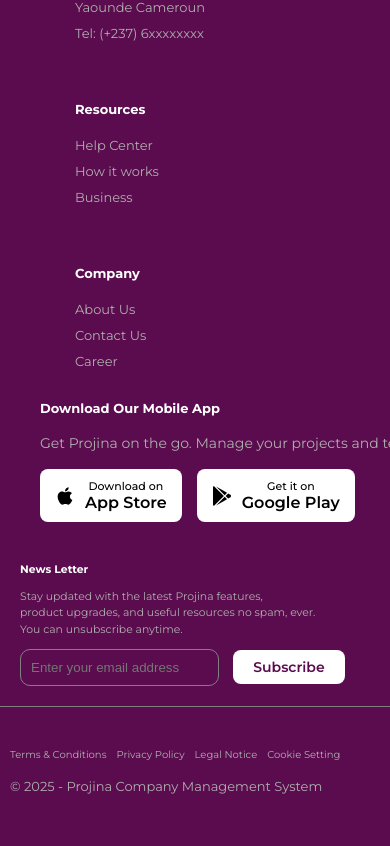
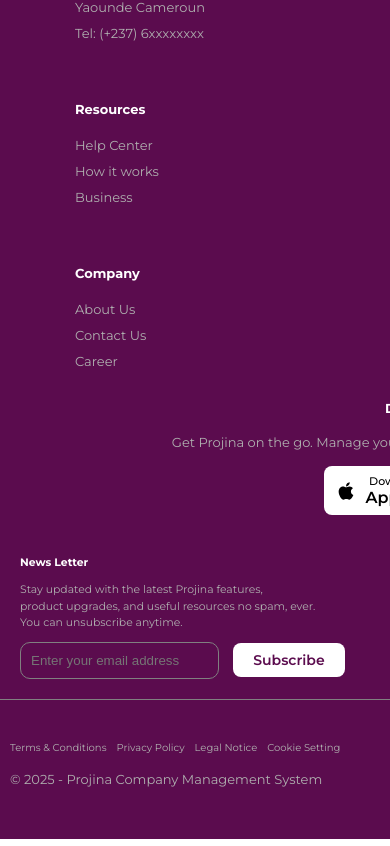
Before and after one commit to CarlTeclancing/projina-lp, a React (Vite) app: page /pricing in a window 390 px wide. Shown: the part 4290-5136 px from the top of the page. Built offline with nearby package versions, Linux system fonts and the light colour scheme.

Commit message:
Fix mobile pricing cards gap, center footer app buttons, improve download text visibility

```diff
--- a/src/styles/footerStyles.css
+++ b/src/styles/footerStyles.css
@@ -221,3 +221,26 @@
         min-width: 100px;
     }
 }
+
+@media only screen and (max-width: 768px) {
+    .mobile-app-section {
+        padding: 20px;
+        margin-left: 0;
+        text-align: center;
+    }
+
+    .mobile-app-section p {
+        font-size: 13px;
+        line-height: 1.4;
+    }
+
+    .app-download-buttons {
+        justify-content: center;
+        gap: 15px;
+    }
+
+    .app-btn {
+        padding: 8px 12px;
+        font-size: 12px;
+    }
+}
--- a/src/styles/pricingStyles.css
+++ b/src/styles/pricingStyles.css
@@ -166,7 +166,7 @@
 
     .pricings {
         grid-template-columns: 1fr;
-        gap: 24px;
+        gap: 40px;
         justify-items: center;
         padding: 0 0px;
     }
```
